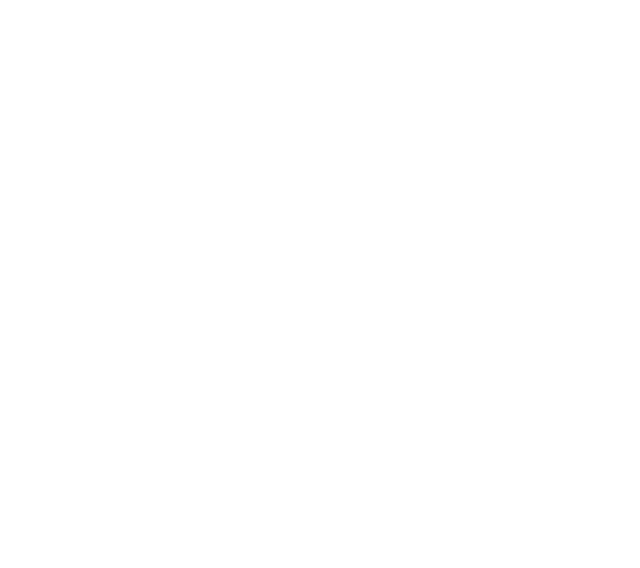
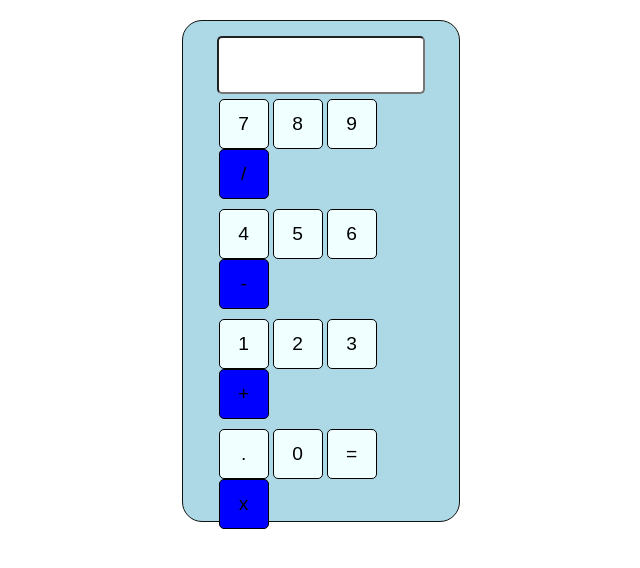
Before and after one commit to Nour-Al-Hazzouri/odin_calculator, a plain HTML site: page index.html in a window 1280 px wide. Shown: the whole page, without its empty margins (319-959 px from the left). Drawn offline with Linux system fonts and the light colour scheme.

Commit message:
Build Initial Calculator Design
Built an initial design for the calculator and added the inspiration photo in the README.md file.

```diff
--- a/index.html
+++ b/index.html
@@ -8,6 +8,39 @@
     <title>Calculator</title>
 </head>
 <body>
+    <main>
+        <div class="calculator-container">
+            <div class="display">
+                <input type="text">
+            </div>
+            <div class="numbers">
+                <div class="upper-keys numbers-child">
+                    <button class="numbers-btn">7</button>
+                    <button class="numbers-btn">8</button>
+                    <button class="numbers-btn">9</button>
+                    <button class="operators-btn">/</button>
+                </div>
+                <div class="middle-keys numbers-child">
+                    <button class="numbers-btn">4</button>
+                    <button class="numbers-btn">5</button>
+                    <button class="numbers-btn">6</button>
+                    <button class="operators-btn">-</button>
+                </div>
+                <div class="lower-keys numbers-child">
+                    <button class="numbers-btn">1</button>
+                    <button class="numbers-btn">2</button>
+                    <button class="numbers-btn">3</button>
+                    <button class="operators-btn">+</button>
+                </div>
+                <div class="lowest numbers-child">
+                    <button class="numbers-btn">.</button>
+                    <button class="numbers-btn">0</button>
+                    <button class="numbers-btn">=</button>
+                    <button class="operators-btn">x</button>
+                </div>
+            </div>
+        </div>
+    </main>
 
 </body>
 </html>
--- a/styles.css
+++ b/styles.css
@@ -3,3 +3,59 @@ body {
     padding: 0;
     box-sizing: content-box;
 }
+.calculator-container {
+    display: flex;
+    flex-direction: column;
+    height: 60vh;
+    width: 20vw;
+    background-color: #ADD8E6;
+    border: 1px solid #121212;
+    border-radius: 20px;
+    align-items: center;
+    margin: 0 auto;
+    margin-top: 20px;
+    margin-bottom: 20px;
+    padding: 10px;
+}
+.display {
+    display: flex;
+    flex-direction: row;
+    justify-content: space-evenly;
+    align-items: center;
+    width: 90%;
+    height: 10%;
+    padding: 10px;
+}
+.display > input {
+    width: 80%;
+    height: 70%;
+    border-radius: 5px;
+    padding: 10px;
+    font-size: 1.2rem;
+}
+.numbers {
+    display: flex;
+    flex-direction: column;
+    justify-content: space-evenly;
+    align-items: center;
+    height: 80%;
+    width: 80%;
+    gap: 10px;
+    flex: 1;
+}
+.numbers-btn {
+    width: 50px;
+    height: 50px;
+    background-color: azure;
+    border: 1px solid black;
+    border-radius: 5px;
+    font-size: larger;
+}
+.operators-btn {
+    width: 50px;
+    height: 50px;
+    background-color: blue;
+    border: 1px solid black;
+    border-radius: 5px;
+    font-size: larger;
+}
```
Also changed, not shown: assets/vecteezy_basic-calculator-with-set-of-digits-isolated-on-white-flat_13317220_710/vecteezy_basic-calculator-with-set-of-digits-isolated-on-white-flat_13317220.jpg (added), 1 other file.
